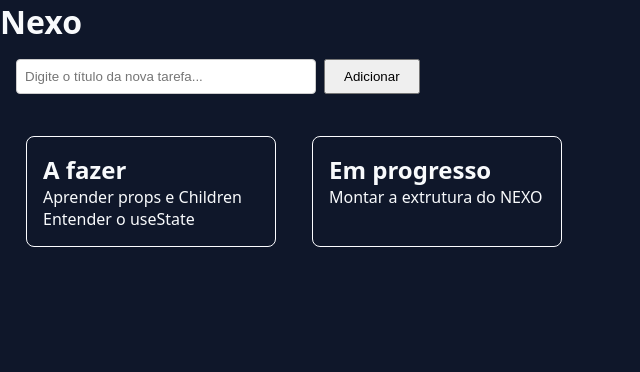
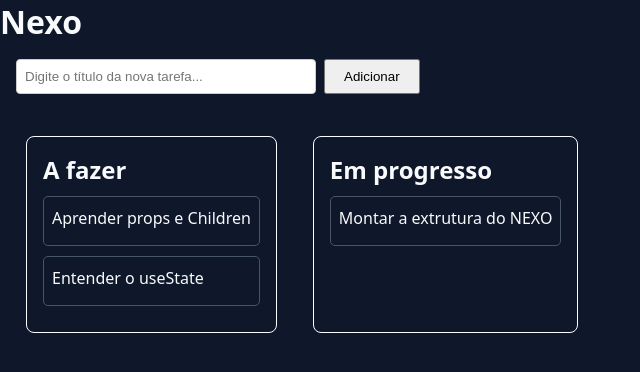
Before and after one commit to felipealvesrodrigues/NEXO, a React (Vite) app: page / in a window 1280 px wide. Shown: the top 372 px of the page, without its empty margins (0-640 px from the left). Built offline with nearby package versions, Linux system fonts and the light colour scheme.

Commit message:
elaboração das funções de mover e deletar

```diff
--- a/src/App.tsx
+++ b/src/App.tsx
@@ -10,15 +10,24 @@ function Header() {
 }
 
 interface CardProps {
+  id: number
   title: string
+  status: string
+  onMove: (id: number, newStatus: string) => void;
+  onDelete: (id: number) => void
 }
 
 function Card({ title }: CardProps) {
   return (
-    <div>
-      <p>
+    <div style={{border: '1px solid #475569', padding: '10px 8px 8px 8px', marginBottom: '10px', borderRadius: '5px'}}>
+      <p style={{margin: '0'}}>
         {title}
       </p>
+
+      <div style={{display: 'flex', gap: '8px', marginTop: '8px' }}>
+
+      </div>
+
     </div>
   )
 }
@@ -31,7 +40,7 @@ interface ColumnProps{
 function Column({title, children}: ColumnProps ) {
   return(
     <div style={{border: '1px solid #fbfcff', padding: '16px', margin: '10px', borderRadius: '8px', minWidth: '250px'}}>
-      <h2>
+      <h2 style={{marginBottom: '10px'}}>
         {title}
       </h2>
       <div>
@@ -41,19 +50,14 @@ function Column({title, children}: ColumnProps ) {
   )
 }
 
-
-
-
-
-
 export default function App() {
   const [tasks, setTasks] = useState([
-    {id: 1, title: 'Aprender props e Children', status: 'todo'},
-    {id: 2, title: 'Entender o useState', status: 'todo'},
+    {id: 1, title: 'Aprender props e Children', status: 'to_do'},
+    {id: 2, title: 'Entender o useState', status: 'to_do'},
     {id: 3, title: 'Montar a extrutura do NEXO', status: 'in_progress'},
   ])
-  const [newTaskTitle, setNewTaskTitle] = useState('');
-  const handleAddTask = (e: React.FormEvent) => {
+  const [newTaskTitle, setNewTaskTitle] = useState(''); /* Esse setNewTask vai pegar o que ta escrito lá no form. O setNewTask tbm está diretamente ligado ao campo de escrever o texto*/
+  const handleAddTask = (e: React.FormEvent) => { /* handleAddTask, o parâmetro "e" e o setNewTaskTitle estão conctados. O setNewTaskTitle salva na memória do react o que o "e" capturou da digitação (por meio do e.target.value) e quando Enter ou o botão de enviar é apertado, o handle pega o que tá salvo SetNew e cria uma nova task com ele. */
     e.preventDefault(); /* Previne que a página recarregue ao enviar o formulário */
 
     if (!newTaskTitle.trim()) return; /* Não adiciona se o texto estiver vazio */
@@ -61,23 +65,34 @@ export default function App() {
     const newTask = {
       id: Date.now(), /* Gera um id baseado no tinmestamp atual */
       title: newTaskTitle,
-      status: 'todo' /* Vai fazer com que toda nova task entre na aba de "A fazer" */
+      status: 'to_do' /* Vai fazer com que toda nova task entre na aba de "A fazer" */
     };
 
     setTasks([...tasks, newTask]); /* Adiciona ua nova task mantendo as antigas */
     setNewTaskTitle('')/* Limpa o campo de texto depois de enviar */
   }
 
+  const handleMoveTask = (id: number, newStatus: string) => {
+    setTasks(
+      tasks.map((task) =>
+        task.id === id ? { ...task, status: newStatus} : task
+      )
+    );
+  };
+
+  const handleDeleteTask = (id: number) => {
+    setTasks(tasks.filter((task) => task.id !== id))
+  }
+
   return (
     <div>
       <Header />
-
       <form onSubmit={handleAddTask} style={{padding: '16px', display: 'flex', gap: '8px'}}>
         <input
           type="text"
           placeholder="Digite o título da nova tarefa..."
           value={newTaskTitle}
-          onChange={(e) => setNewTaskTitle(e.target.value)} /* Toda vez que uma letra é digitada no input, o evento e.target.value captura o texto atual e atualiza o estado newTaskTitle*/
+          onChange={(e) => setNewTaskTitle(e.target.value)} /* Toda vez que uma letra é digitada no input, o SetNewTaskTitle captura o evento e.target.value e atualiza o estado newTaskTitle.*/
           style={{padding: '8px', borderRadius: '4px', border: '1px solid #ccc', width: '300px'}}
           />
 
@@ -89,8 +104,8 @@ export default function App() {
       <div style={{display: 'flex', gap: '16px', padding: '16px'}}> {/* Englobei numa div para fazer eles ficarem lado a lado */}
         <Column title="A fazer">
           {tasks
-          .filter((task) => task.status === 'todo')
-          .map((task) => (
+          .filter((task) => task.status === 'to_do')
+          .map((task) => ( /* O map pega os itens filtrados pelo filter e converte em um componente de react, uma tarefa de cada vez */
             <Card key={task.id} title={task.title} />
           ))}
         </Column>
@@ -98,7 +113,7 @@ export default function App() {
         <Column title="Em progresso">
         {tasks
           .filter((task) => task.status === 'in_progress')
-          .map((task)=> (
+          .map((task)=> ( /* O map pega os itens filtrados pelo filter e converte em um componente de react, uma tarefa de cada vez */
             <Card key={task.id} title={task.title} />
           ))}
         </Column>
```
